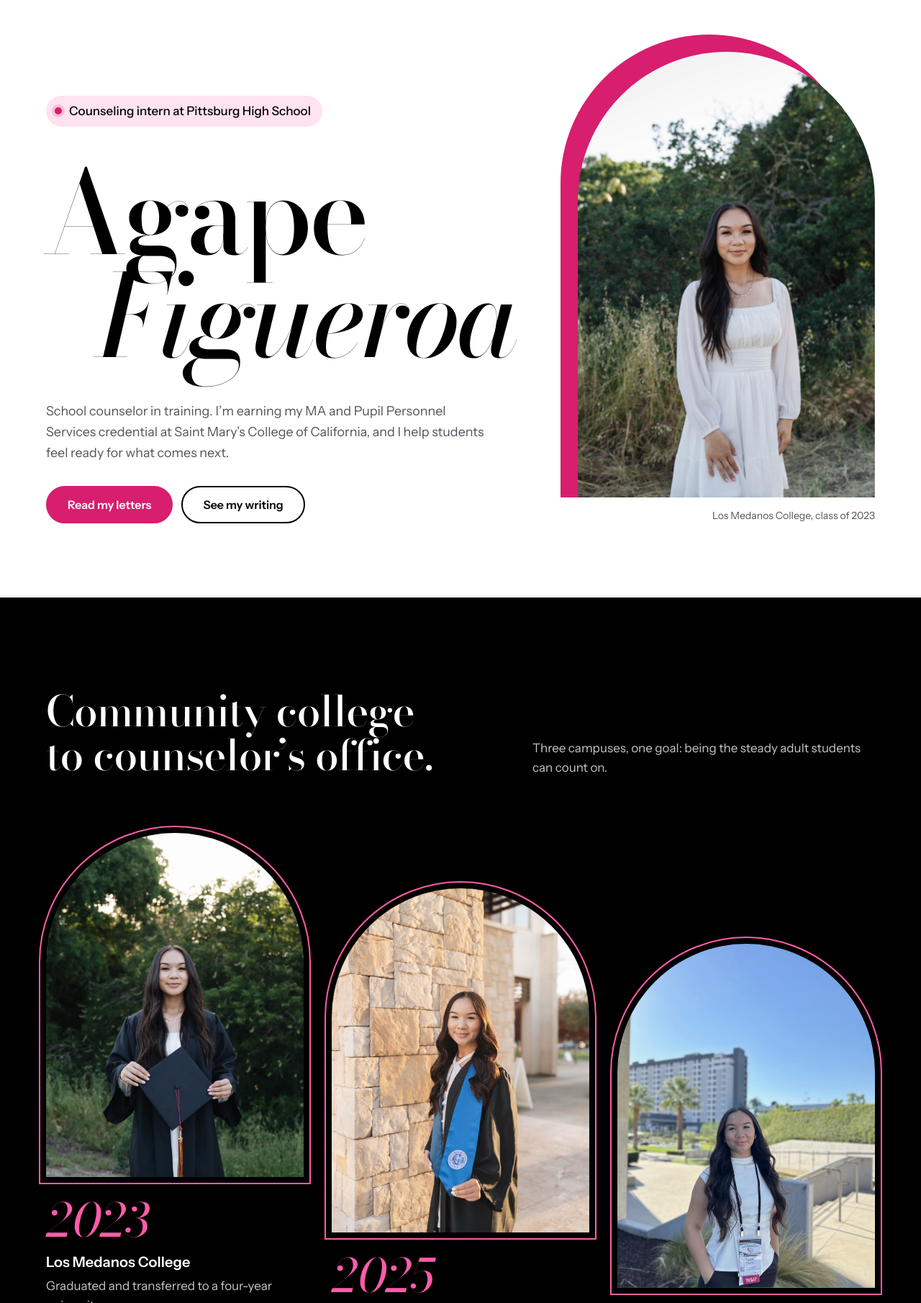
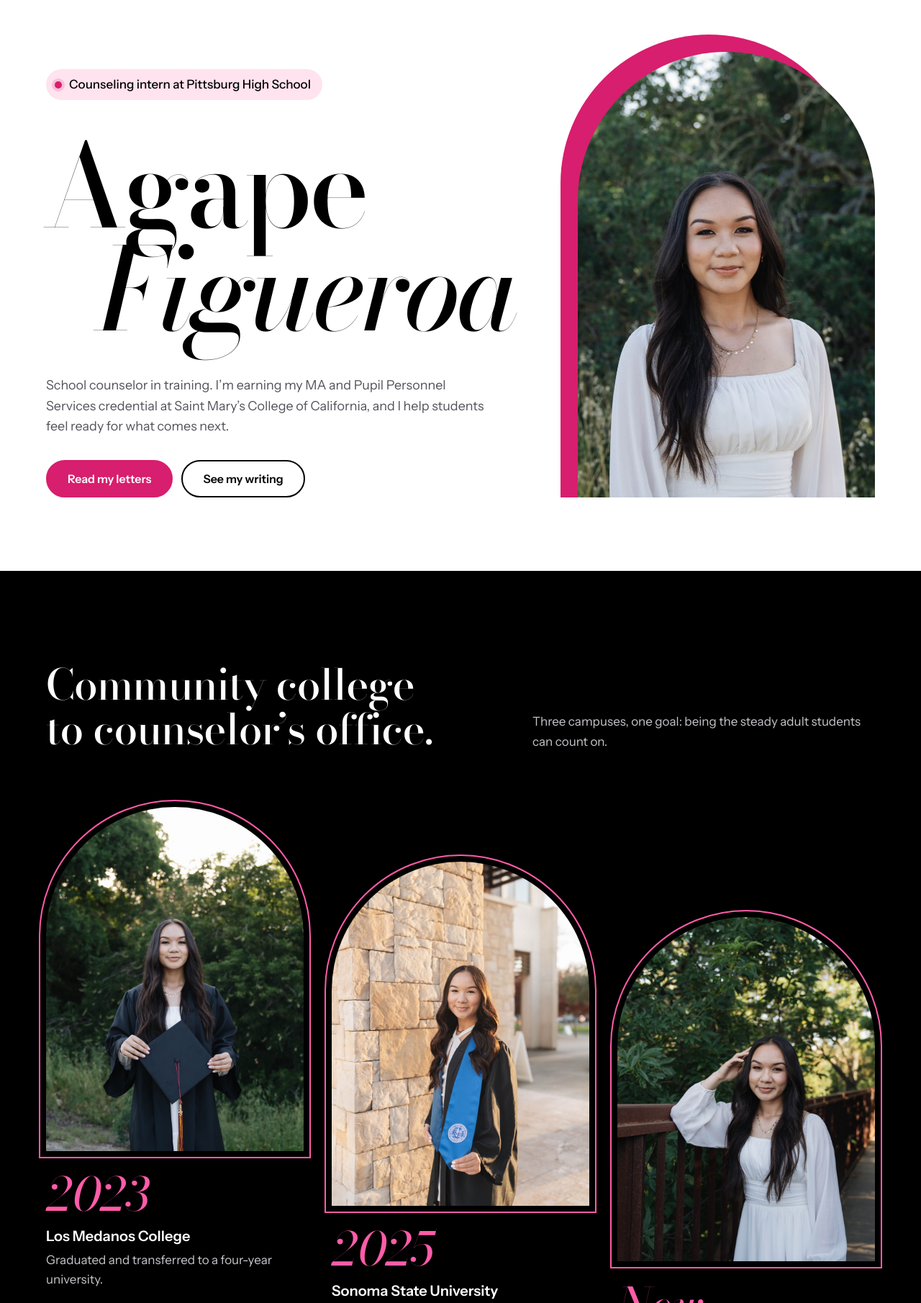
Before and after one commit to SanjivSimha/ag.github.io, a plain HTML site: page index.html in a window 1280 px wide. Shown: the part 76-1886 px from the top of the page at 72% size. Drawn offline with nearby package versions, Linux system fonts and the light colour scheme.

Commit message:
Crop hero photo to waist-up, swap Now photo, drop hero caption
Co-Authored-By: Claude Opus 5.5 <noreply@anthropic.com>

```diff
--- a/index.html
+++ b/index.html
@@ -49,10 +49,9 @@
     <figure class="hero-photo">
       <div class="arch-wrap">
         <div class="arch arch-hero">
-          <img src="assets/img/lmc-meadow.jpg" alt="Agape in a white dress standing in a meadow with trees behind her" width="1000" height="1500" fetchpriority="high">
+          <img src="assets/img/hero-meadow.jpg" alt="Agape smiling in a white dress, with trees behind her" width="800" height="1200" fetchpriority="high">
         </div>
       </div>
-      <figcaption>Los Medanos College, class of 2023</figcaption>
     </figure>
   </section>
 
@@ -77,7 +76,7 @@
         <p>BA in Psychology, minor in Education, cum laude.</p>
       </li>
       <li>
-        <div class="arch"><img src="assets/img/agape-conference.jpg" alt="Agape at the California Association of School Counselors convention, wearing a graduate student badge" width="1000" height="1255" loading="lazy"></div>
+        <div class="arch"><img src="assets/img/lmc-white.jpg" alt="Agape in a white dress on a footbridge, hand in her hair" width="1000" height="1500" loading="lazy"></div>
         <p class="step-year">Now</p>
         <h3>Saint Mary’s College</h3>
         <p>MA in School Counseling and PPS credential, 4.0 GPA.</p>
@@ -156,7 +155,7 @@
   <!-- ============ PHOTO STRIP ============ -->
   <section class="strip" aria-label="Graduation photos">
     <figure class="s1"><img src="assets/img/sonoma-walk.jpg" alt="Agape walking through a stone colonnade at Sonoma State in her gown" width="1000" height="1500" loading="lazy"></figure>
-    <figure class="s2 arch"><img src="assets/img/lmc-white.jpg" alt="Agape in a white dress on a footbridge, hand in her hair" width="1000" height="1500" loading="lazy"></figure>
+    <figure class="s2 arch"><img src="assets/img/agape-conference.jpg" alt="Agape at the California Association of School Counselors convention, wearing a graduate student badge" width="1000" height="1255" loading="lazy"></figure>
     <figure class="s3"><img src="assets/img/sonoma-stole.jpg" alt="Close-up of Agape’s blue Sonoma State stole with the university seal" width="800" height="1200" loading="lazy"></figure>
     <figure class="s4"><img src="assets/img/sonoma-bench.jpg" alt="Agape seated on a white bench under an oak tree at Sonoma State" width="1000" height="1500" loading="lazy"></figure>
     <figure class="s5 arch"><img src="assets/img/lmc-cap-bridge.jpg" alt="Agape in a black cap and gown with a red and gold 2023 tassel, standing on a wooden footbridge" width="1000" height="1500" loading="lazy"></figure>
```
Also changed, not shown: assets/img/hero-meadow.jpg (added), assets/img/lmc-meadow.jpg (deleted).
